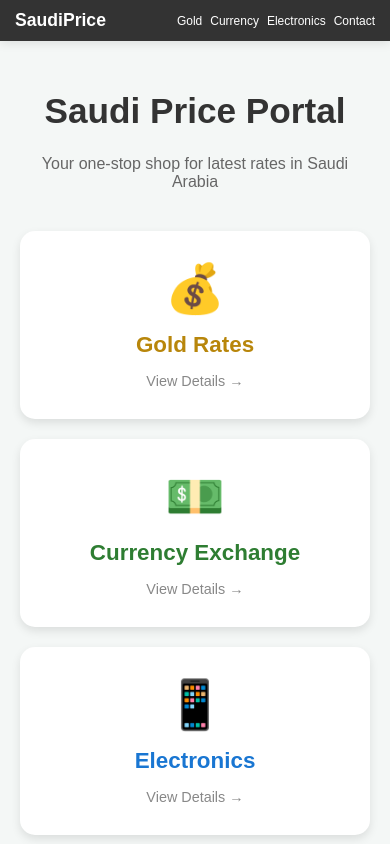
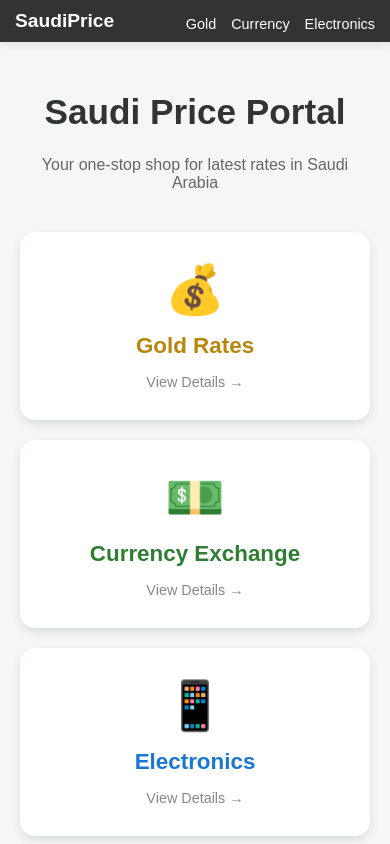
Before and after one commit to DiGiSaudia/saudirate, a Next.js app: page / in a window 390 px wide. Shown: the top 844 px of the page. Built offline with nearby package versions, Linux system fonts and the light colour scheme.

Commit message:
fixed navbar specifically for mobile

```diff
--- a/app/components/Navbar.tsx
+++ b/app/components/Navbar.tsx
@@ -4,7 +4,7 @@ export default function Navbar() {
   return (
     <nav style={{
       display: 'flex',
-      flexWrap: 'wrap',
+      flexWrap: 'wrap', // یہ سب سے اہم ہے: موبائل پر لنکس کو نیچے گرا دے گا
       justifyContent: 'space-between',
       alignItems: 'center',
       padding: '10px 15px',
@@ -13,23 +13,22 @@ export default function Navbar() {
       position: 'sticky',
       top: 0,
       zIndex: 1000,
+      boxShadow: '0 2px 10px rgba(0,0,0,0.1)',
       width: '100%',
-      boxSizing: 'border-box', // یہ لائن چوڑائی کو کنٹرول میں رکھتی ہے
-      boxShadow: '0 2px 10px rgba(0,0,0,0.1)'
+      boxSizing: 'border-box' // یہ اسکرین کو باہر نکلنے سے روکے گا
     }}>
-      <div style={{ fontSize: '1.1rem', fontWeight: 'bold' }}>
+      <div style={{ fontSize: '1.2rem', fontWeight: 'bold' }}>
         <a href="/" style={{ color: 'white', textDecoration: 'none' }}>SaudiPrice</a>
       </div>
+
       <div style={{
         display: 'flex',
-        gap: '8px',
-        flexWrap: 'wrap', // موبائل پر لنکس خود بخود نیچے آ جائیں گے
-        justifyContent: 'flex-end'
+        gap: '15px',
+        marginTop: '5px' // موبائل پر تھوڑا فاصلہ دے گا
       }}>
-        <a href="/gold-rates" style={{ color: 'white', textDecoration: 'none', fontSize: '0.75rem' }}>Gold</a>
-        <a href="/currency" style={{ color: 'white', textDecoration: 'none', fontSize: '0.75rem' }}>Currency</a>
-        <a href="/electronics" style={{ color: 'white', textDecoration: 'none', fontSize: '0.75rem' }}>Electronics</a>
-        <a href="/contact" style={{ color: 'white', textDecoration: 'none', fontSize: '0.75rem' }}>Contact</a>
+        <a href="/gold-rates" style={{ color: 'white', textDecoration: 'none', fontSize: '0.9rem' }}>Gold</a>
+        <a href="/currency" style={{ color: 'white', textDecoration: 'none', fontSize: '0.9rem' }}>Currency</a>
+        <a href="/electronics" style={{ color: 'white', textDecoration: 'none', fontSize: '0.9rem' }}>Electronics</a>
       </div>
     </nav>
   );
```
